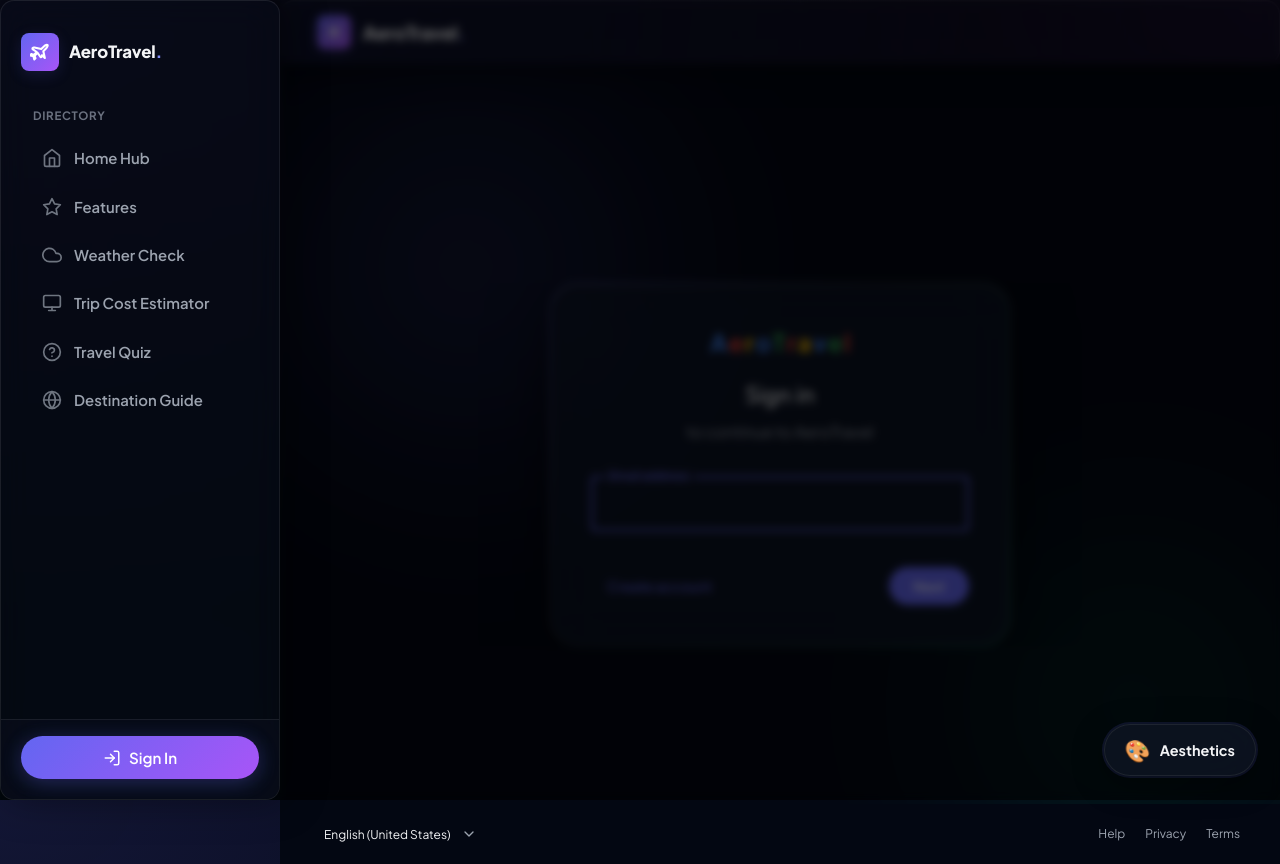
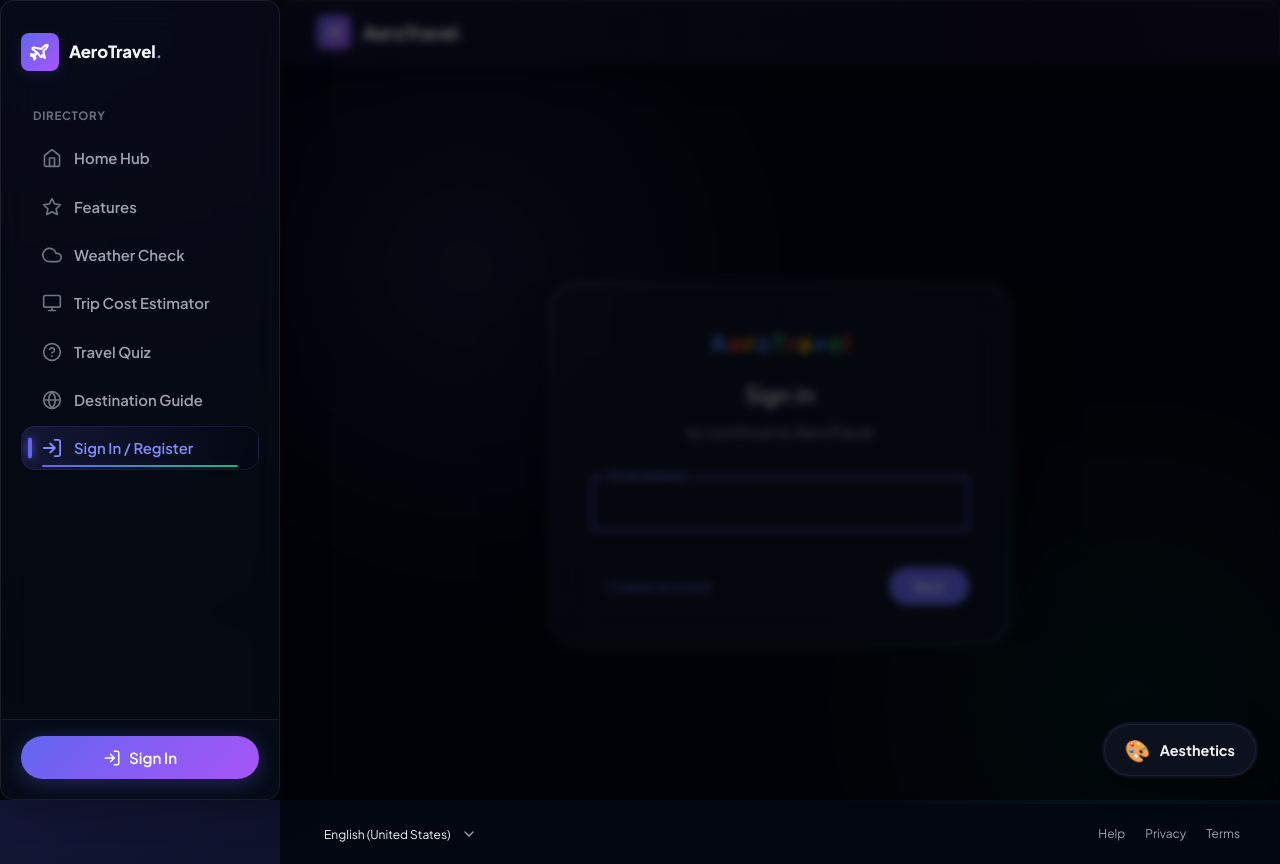
Before and after one commit to DIPanjan198/TRAVELING, a React (Create React App) app in the folder client/: page /login in a window 1280 px wide. Built offline with nearby package versions, Linux system fonts and the light colour scheme; no server answers.

Commit message:
fix: resolve Vercel CI build error, add Sign In to nav directory and fix mobile sidebar footer

```diff
--- a/client/src/components/Sidebar.css
+++ b/client/src/components/Sidebar.css
@@ -257,6 +257,7 @@
   background: var(--bg-dark-glass);
   backdrop-filter: var(--glass-blur);
   -webkit-backdrop-filter: var(--glass-blur);
+  z-index: 10;
 }
 
 .login-nav-btn { width: 100%; }
@@ -364,17 +365,27 @@
 
 /* ── Mobile adjustments ── */
 @media (max-width: 900px) {
+  .sidebar-backdrop {
+    z-index: 940;
+  }
+
   .sidebar-container {
     padding-top: 24px;
     /* Sidebar stops above the mobile bottom nav (~70px tall) */
     bottom: 70px;
-    z-index: 300;
+    z-index: 950;
     border-bottom-right-radius: 16px;
   }
 
-  /* Less padding needed since sidebar is already clipped above bottom nav */
+  .sidebar-close-btn {
+    display: flex;
+    align-items: center;
+    justify-content: center;
+  }
+
+  /* Padding needed so scrolling nav items don't hide behind pinned footer */
   .sidebar-nav {
-    padding-bottom: 80px;
+    padding-bottom: 90px;
   }
 }
 
--- a/client/src/components/Sidebar.js
+++ b/client/src/components/Sidebar.js
@@ -216,6 +216,17 @@
           <circle cx="12" cy="12" r="10"/><line x1="2" y1="12" x2="22" y2="12"/><path d="M12 2a15.3 15.3 0 0 1 4 10 15.3 15.3 0 0 1-4 10 15.3 15.3 0 0 1-4-10 15.3 15.3 0 0 1 4-10z"/>
         </svg>
       )
+    },
+    {
+      to: "/login",
+      label: "Sign In / Register",
+      icon: (
+        <svg width="20" height="20" viewBox="0 0 24 24" fill="none" stroke="currentColor" strokeWidth="2" strokeLinecap="round" strokeLinejoin="round">
+          <path d="M15 3h4a2 2 0 0 1 2 2v14a2 2 0 0 1-2 2h-4"/>
+          <polyline points="10 17 15 12 10 7"/>
+          <line x1="15" y1="12" x2="3" y2="12"/>
+        </svg>
+      )
     }
   ];
 
--- a/client/src/pages/Register.js
+++ b/client/src/pages/Register.js
@@ -1,5 +1,5 @@
 import { useState } from "react";
-import { useNavigate, Link } from "react-router-dom";
+import { useNavigate } from "react-router-dom";
 import { API_BASE, fetchWithTimeout } from "../utils/api";
 import TiltCard from "../components/TiltCard";
 import "./Auth.css";
```
Also changed, not shown: 1 other file (tests, documents, lock files or other folders).
